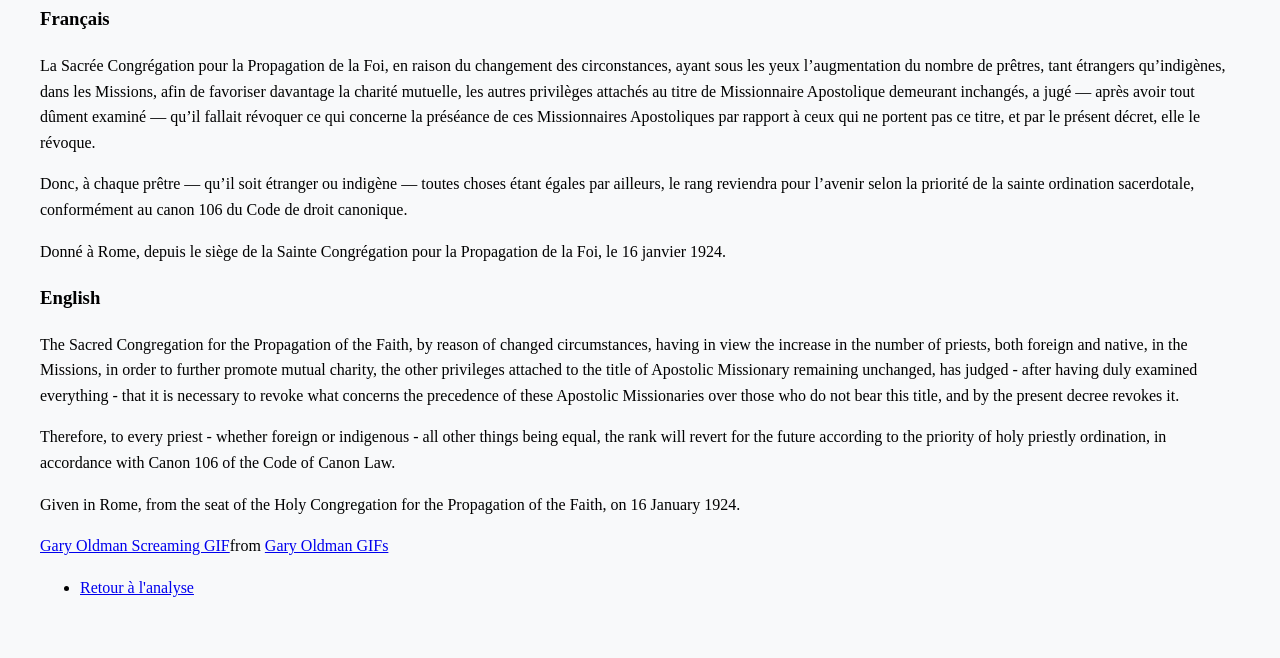
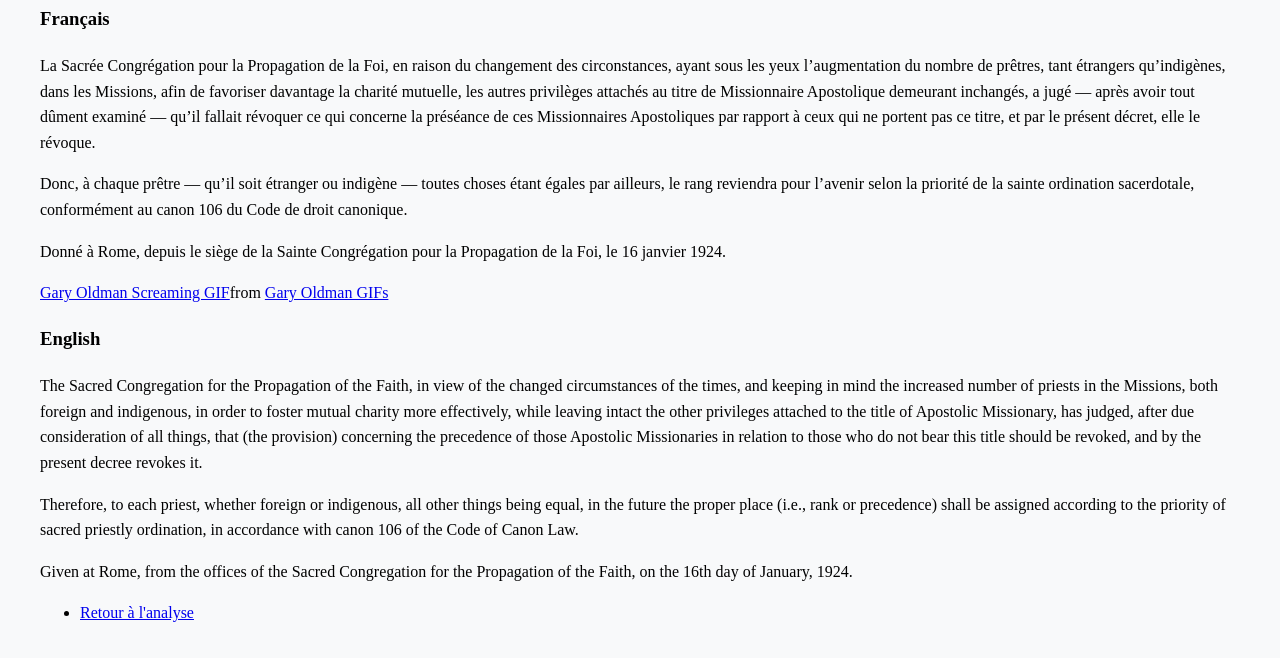
Before and after one commit to elibruyere/Revocatur-traduction, a plain HTML site: page index.html in a window 1280 px wide. Shown: the part 188-846 px from the top of the page. Drawn offline with Linux system fonts and the light colour scheme; a script that the page names is missing.

Commit message:
Update index.html

```diff
--- a/index.html
+++ b/index.html
@@ -26,17 +26,17 @@ Donc, à chaque prêtre — qu’il soit étranger ou indigène — toutes chose
   <p>
 Donné à Rome, depuis le siège de la Sainte Congrégation pour la Propagation de la Foi, le 16 janvier 1924.
 </p>
+      <div class="tenor-gif-embed" data-postid="7475246" data-share-method="host" data-aspect-ratio="1.12963" data-width="30%"><a href="https://tenor.com/view/gary-oldman-screaming-everyone-pissed-off-anger-gif-7475246">Gary Oldman Screaming GIF</a>from <a href="https://tenor.com/search/gary+oldman-gifs">Gary Oldman GIFs</a></div> <script type="text/javascript" async src="https://tenor.com/embed.js"></script>
+
       <h3>English</h3>
   <p>
-The Sacred Congregation for the Propagation of the Faith, by reason of changed circumstances, having in view the increase in the number of priests, both foreign and native, in the Missions, in order to further promote mutual charity, the other privileges attached to the title of Apostolic Missionary remaining unchanged, has judged - after having duly examined everything - that it is necessary to revoke what concerns the precedence of these Apostolic Missionaries over those who do not bear this title, and by the present decree revokes it.
+The Sacred Congregation for the Propagation of the Faith, in view of the changed circumstances of the times, and keeping in mind the increased number of priests in the Missions, both foreign and indigenous, in order to foster mutual charity more effectively, while leaving intact the other privileges attached to the title of Apostolic Missionary, has judged, after due consideration of all things, that (the provision) concerning the precedence of those Apostolic Missionaries in relation to those who do not bear this title should be revoked, and by the present decree revokes it.  </p>
+  <p>
+Therefore, to each priest, whether foreign or indigenous, all other things being equal, in the future the proper place (i.e., rank or precedence) shall be assigned according to the priority of sacred priestly ordination, in accordance with canon 106 of the Code of Canon Law.
   </p>
   <p>
-  Therefore, to every priest - whether foreign or indigenous - all other things being equal, the rank will revert for the future according to the priority of holy priestly ordination, in accordance with Canon 106 of the Code of Canon Law.
+Given at Rome, from the offices of the Sacred Congregation for the Propagation of the Faith, on the 16th day of January, 1924.
 </p>
-  <p>
-Given in Rome, from the seat of the Holy Congregation for the Propagation of the Faith, on 16 January 1924.
-</p>
-  <div class="tenor-gif-embed" data-postid="7475246" data-share-method="host" data-aspect-ratio="1.12963" data-width="30%"><a href="https://tenor.com/view/gary-oldman-screaming-everyone-pissed-off-anger-gif-7475246">Gary Oldman Screaming GIF</a>from <a href="https://tenor.com/search/gary+oldman-gifs">Gary Oldman GIFs</a></div> <script type="text/javascript" async src="https://tenor.com/embed.js"></script>
 
     <ul>
 
```
